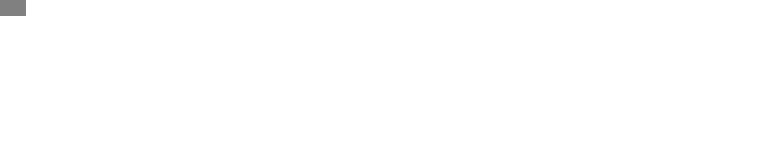
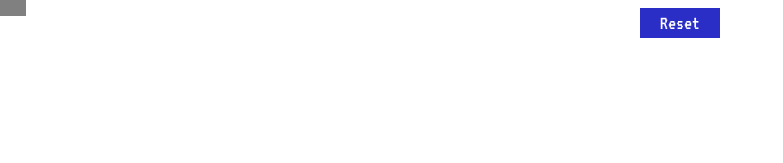
Before and after one commit to TomerP2/Etch-a-Sketch, a plain HTML site: page index.html in a window 1280 px wide. Shown: the whole page, without its empty margins (0-783 px from the left). Drawn offline with Linux system fonts and the light colour scheme.

Commit message:
Added reset button

```diff
--- a/index.html
+++ b/index.html
@@ -11,7 +11,11 @@
 </head>
 
 <body>
-    <div id="main-container"></div>
+    <div id="main-container">
+        <button id="reset">
+            Reset
+        </button>
+    </div>
 </body>
 
 </html>
--- a/style.css
+++ b/style.css
@@ -1,3 +1,8 @@
+@import url('https://fonts.googleapis.com/css2?family=VT323&display=swap');
+* {
+    font-family: 'VT323', monospace;
+}
+
 body,
 html {
     height: 100%;
@@ -15,6 +20,20 @@ html {
     padding: 0;
 }
 
+#reset {
+    position: absolute;
+    left: 50%;
+    top: 1%;
+    background-color: #2b2dc7;
+    border: none;
+    color: white;
+    padding: 5px 20px;
+    text-align: center;
+    text-decoration: none;
+    display: inline-block;
+    font-size: 20px;
+}
+
 .activated {
     /* Grid boxes get this class if user hovered over them */
     background-color: grey;
```
Also changed, not shown: algorithm.txt.
